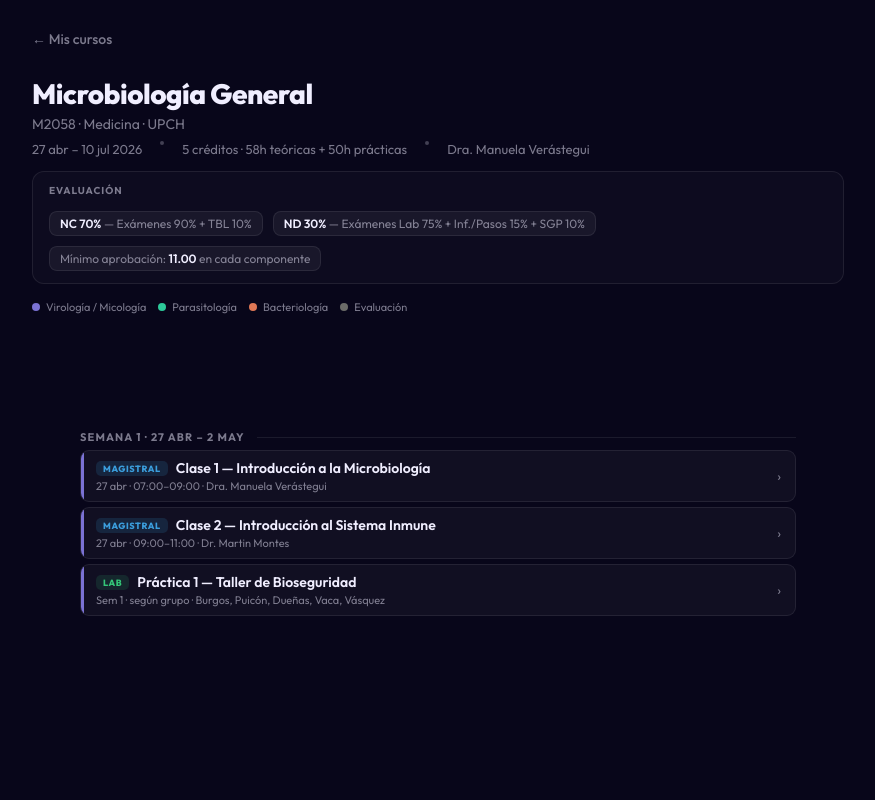
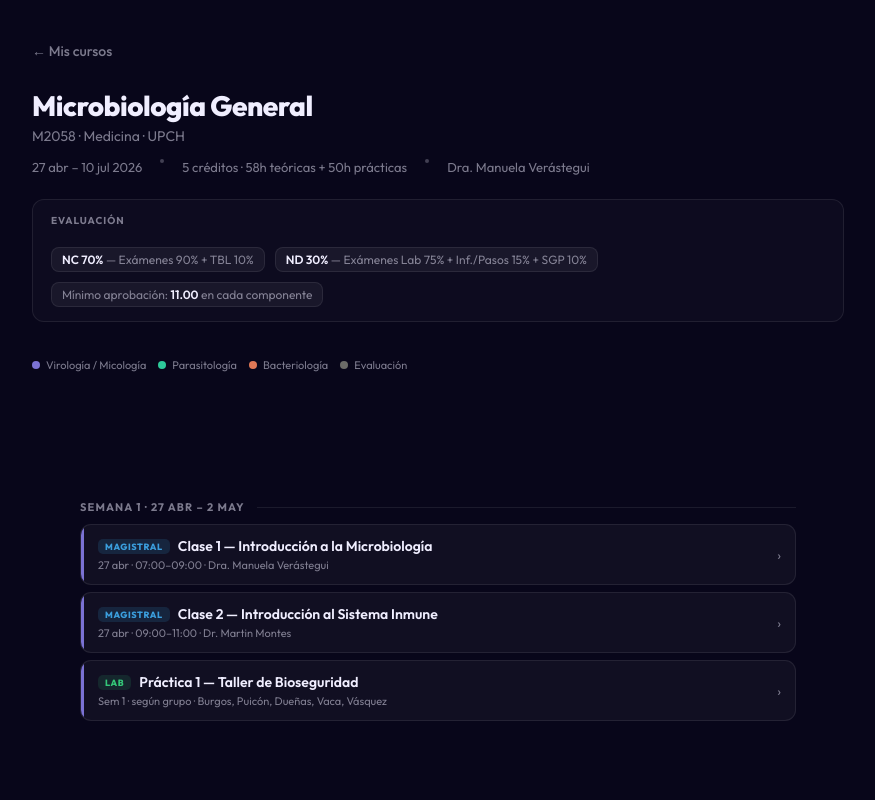
Before and after one commit to BUSTxd/MedGO2.0, a Next.js app: page /dashboard/cursos/microbiologia in a window 1280 px wide. Shown: the top 800 px of the page, without its empty margins (202-1077 px from the left). Built offline with nearby package versions, Linux system fonts and the light colour scheme.

Commit message:
Revert "Tighten vertical spacing in course panel"
This reverts commit 91f71a09244b91014148630ff8dab84efab6f4b3.

```diff
--- a/src/styles/cursos.module.css
+++ b/src/styles/cursos.module.css
@@ -8,7 +8,7 @@
 .container {
   max-width: 860px;
   margin: 0 auto;
-  padding: 28px 24px 60px;
+  padding: 40px 24px 80px;
 }
 
 .topBar {
@@ -180,7 +180,7 @@
 
 /* ─── COURSE HEADER ─── */
 .courseHeader {
-  margin-bottom: 14px;
+  margin-bottom: 24px;
 }
 
 .courseTitle {
@@ -193,7 +193,7 @@
 .courseSubtitle {
   font-size: 14px;
   color: var(--muted);
-  margin-bottom: 8px;
+  margin-bottom: 14px;
 }
 
 .courseMeta {
@@ -224,11 +224,11 @@
   background: rgba(255, 255, 255, 0.025);
   border: 1px solid var(--card-border);
   border-radius: 12px;
-  padding: 12px 16px;
-  margin-bottom: 16px;
+  padding: 14px 18px;
+  margin-bottom: 36px;
   display: flex;
   flex-wrap: wrap;
-  gap: 14px;
+  gap: 20px;
   align-items: center;
 }
 
@@ -272,7 +272,7 @@
   display: flex;
   flex-wrap: wrap;
   gap: 12px;
-  margin-bottom: 16px;
+  margin-bottom: 28px;
 }
 
 .legendItem {
@@ -292,14 +292,14 @@
 
 /* ─── WEEK SECTION ─── */
 .weekSection {
-  margin-bottom: 18px;
+  margin-bottom: 32px;
 }
 
 .weekHeader {
   display: flex;
   align-items: center;
   gap: 12px;
-  margin-bottom: 6px;
+  margin-bottom: 10px;
 }
 
 .weekLabel {
@@ -334,8 +334,8 @@
   color: inherit;
   background: var(--card-bg);
   border: 1px solid var(--card-border);
-  border-radius: 9px;
-  margin-bottom: 5px;
+  border-radius: 11px;
+  margin-bottom: 7px;
   overflow: hidden;
   transition: all 0.2s;
 }
@@ -353,14 +353,14 @@
 .activityBody {
   flex: 1;
   min-width: 0;
-  padding: 8px 12px;
+  padding: 12px 14px;
 }
 
 .activityTop {
   display: flex;
   align-items: center;
   gap: 8px;
-  margin-bottom: 2px;
+  margin-bottom: 3px;
 }
 
 .typeBadge {
```
